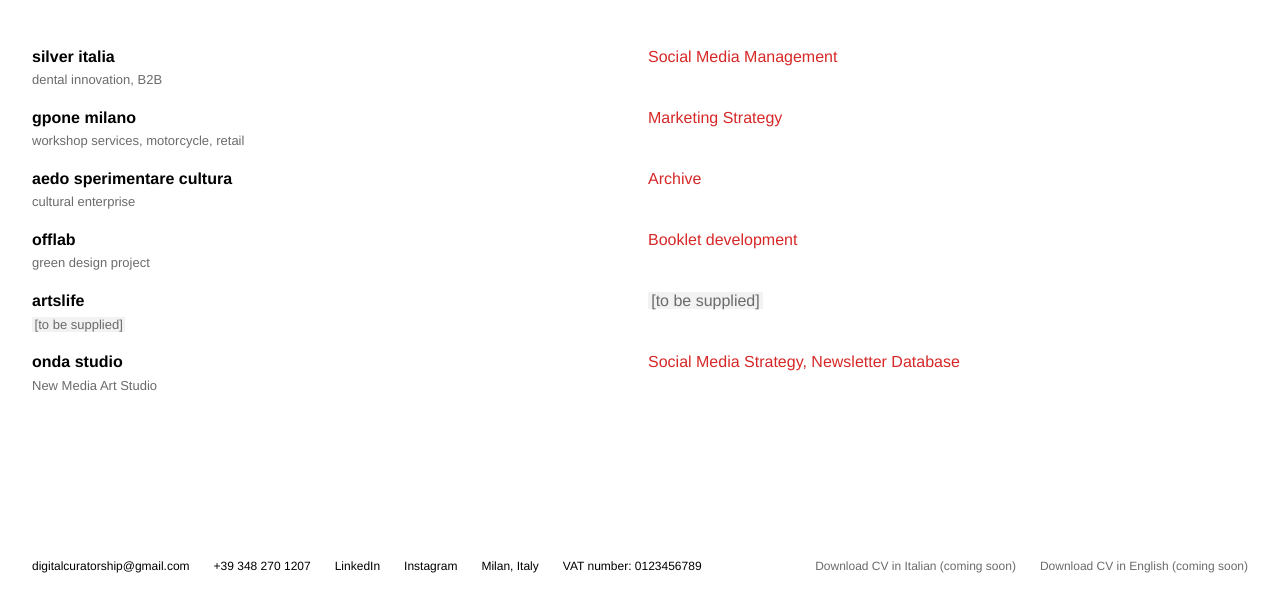
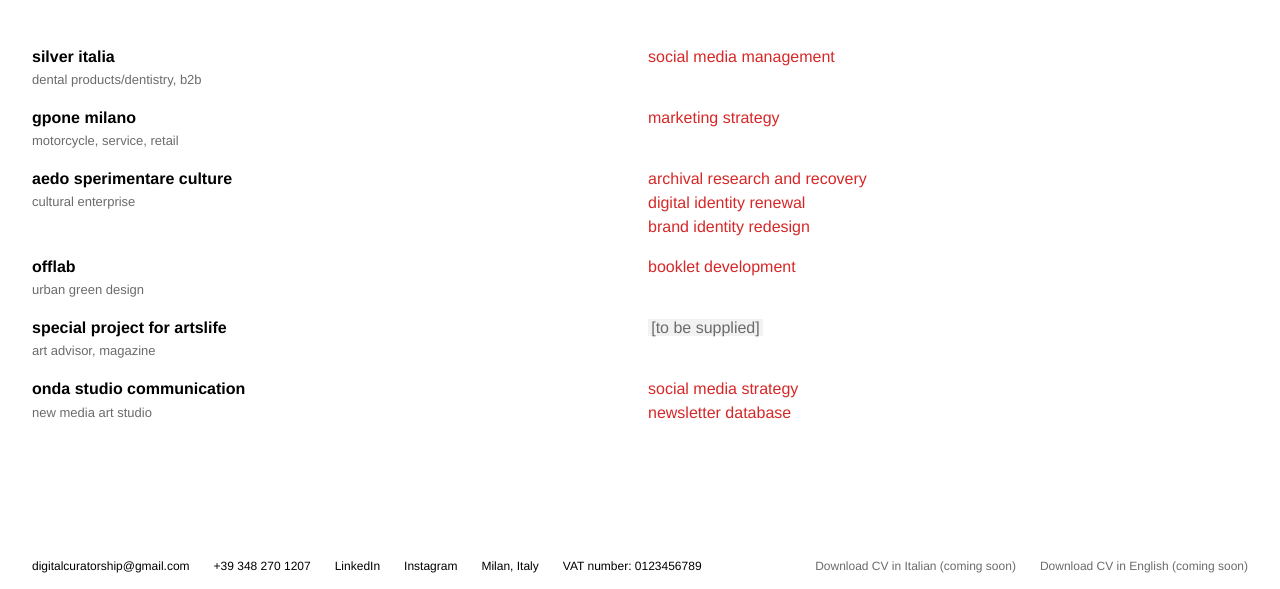
Before and after one commit to jekaterina-studio/portfolio, an Astro site: page /en/projects/communication-and-editorial in a window 1280 px wide. Shown: the part 211-800 px from the top of the page. Built offline with nearby package versions, Linux system fonts and the light colour scheme; Astro itself is replaced by a stand-in of ours.

Commit message:
Comunicazione: titles, sectors and services from comments; lowercase sector/services, one service per line
Co-Authored-By: Claude Opus 5.5 <noreply@anthropic.com>
Claude-Session: https://claude.ai/code/session_01B7KowTEw4xtxhjSX8a81SA

```diff
--- a/src/content/projects/aedo/en.yaml
+++ b/src/content/projects/aedo/en.yaml
@@ -1,8 +1,10 @@
 # Approved British English copy (portfolio_website_copy_british_english.pdf)
 sector: cultural enterprise
 keywords:
-- Archive
-title: Aedo Sperimentare Cultura
+- archival research and recovery
+- digital identity renewal
+- brand identity redesign
+title: Aedo Sperimentare Culture
 role: Communication and Project Assistant
 description: At Aedo, I contributed to the development of cultural, educational and digital projects. The experience involved research, writing, content organisation and project development support. I worked across projects with different audiences and formats, including digital archives, educational programmes, audio guides and editorial productions.
 activities:
--- a/src/content/projects/aedo/it.yaml
+++ b/src/content/projects/aedo/it.yaml
@@ -1,8 +1,10 @@
 # Approved Italian copy (portfolio_testi_italiano.pdf)
 sector: impresa culturale
 keywords:
-- Archivio
-title: Aedo Sperimentare Cultura
+- archival research and recovery
+- digital identity renewal
+- brand identity redesign
+title: Aedo Sperimentare Culture
 role: Communication and Project Assistant
 description: 'In Aedo ho collaborato allo sviluppo di progetti culturali, educativi e digitali. Un''esperienza che mi ha portata a lavorare tra ricerca, scrittura, organizzazione dei contenuti e supporto alla progettazione. Ho partecipato a progetti diversi per destinatari e linguaggi: archivi digitali, percorsi educativi, audioguide e produzioni editoriali.'
 activities:
--- a/src/content/projects/artslife/en.yaml
+++ b/src/content/projects/artslife/en.yaml
@@ -1,5 +1,6 @@
 # Approved British English copy (portfolio_website_copy_british_english.pdf)
-title: ArtsLife
+sector: art advisor, magazine
+title: Special project for ArtsLife
 role: Strategic and Editorial Consultancy
 description: My contribution focused on developing an editorial proposal for the exhibition's communication and, subsequently, for ArtsLife's digital presence, with particular attention to content for Instagram, Facebook and LinkedIn.
 activities:
--- a/src/content/projects/artslife/it.yaml
+++ b/src/content/projects/artslife/it.yaml
@@ -1,5 +1,6 @@
 # Approved Italian copy (portfolio_testi_italiano.pdf)
-title: ArtsLife
+sector: art advisor, magazine
+title: Special project per ArtsLife
 role: consulenza strategica ed editoriale
 description: Il mio contributo ha riguardato lo sviluppo di una proposta editoriale per la comunicazione della mostra e, in un secondo momento, della presenza digitale di ArtsLife, con particolare attenzione ai contenuti per Instagram, Facebook e LinkedIn.
 activities:
--- a/src/content/projects/gpone-milano/en.yaml
+++ b/src/content/projects/gpone-milano/en.yaml
@@ -1,5 +1,5 @@
 # Approved British English copy (portfolio_website_copy_british_english.pdf)
-sector: workshop services, motorcycle, retail
+sector: motorcycle, service, retail
 keywords:
 - Marketing Strategy
 title: GPone Milano
--- a/src/content/projects/gpone-milano/it.yaml
+++ b/src/content/projects/gpone-milano/it.yaml
@@ -1,5 +1,5 @@
 # Approved Italian copy (portfolio_testi_italiano.pdf)
-sector: servizio officina, motorcycle, retail
+sector: motorcycle, service, retail
 keywords:
 - Marketing Strategy
 title: GPone Milano
--- a/src/content/projects/offlab-urban-green-design/en.yaml
+++ b/src/content/projects/offlab-urban-green-design/en.yaml
@@ -1,5 +1,5 @@
 # Approved British English copy (portfolio_website_copy_british_english.pdf)
-sector: green design project
+sector: urban green design
 keywords:
 - Booklet development
 title: OFFLab
--- a/src/content/projects/offlab-urban-green-design/it.yaml
+++ b/src/content/projects/offlab-urban-green-design/it.yaml
@@ -1,5 +1,5 @@
 # Approved Italian copy (portfolio_testi_italiano.pdf)
-sector: progetto green design
+sector: urban green design
 keywords:
 - Sviluppo Opuscolo
 title: OFFLab
--- a/src/content/projects/onda-studio/en.yaml
+++ b/src/content/projects/onda-studio/en.yaml
@@ -1,9 +1,9 @@
 # Approved British English copy (portfolio_website_copy_british_english.pdf)
-sector: New Media Art Studio
+sector: new media art studio
 keywords:
 - Social Media Strategy
 - Newsletter Database
-title: Onda Studio
+title: Onda Studio communication
 role: Communication, Partnerships and Business Development Coordinator
 description: Onda Studio is a new media art studio developing audiovisual installations and interactive projects. I contributed to project and business development, research into international opportunities and the preparation of proposals and presentation materials. A cross-functional role involving artists, designers, partners and external stakeholders.
 activities:
--- a/src/content/projects/onda-studio/it.yaml
+++ b/src/content/projects/onda-studio/it.yaml
@@ -1,9 +1,9 @@
 # Approved Italian copy (portfolio_testi_italiano.pdf)
-sector: New Media Art Studio
+sector: new media art studio
 keywords:
 - Social Media Strategy
 - Newsletter Database
-title: Onda Studio
+title: Comunicazione Onda Studio
 role: Communication, Partnerships and Business Development Coordinator
 description: Onda Studio è uno studio di new media art che sviluppa installazioni audiovisive e progetti interattivi. Ho collaborato alle attività di sviluppo progettuale e commerciale, alla ricerca di opportunità internazionali e alla preparazione di proposte e materiali di presentazione. Un lavoro trasversale, a contatto con artisti, progettisti, partner e interlocutori esterni.
 activities:
--- a/src/content/projects/silver-italia/en.yaml
+++ b/src/content/projects/silver-italia/en.yaml
@@ -1,5 +1,5 @@
 # Approved British English copy (portfolio_website_copy_british_english.pdf)
-sector: dental innovation, B2B
+sector: dental products/dentistry, b2b
 keywords:
 - Social Media Management
 title: Silver Italia
--- a/src/content/projects/silver-italia/it.yaml
+++ b/src/content/projects/silver-italia/it.yaml
@@ -1,5 +1,5 @@
 # Approved Italian copy (portfolio_testi_italiano.pdf)
-sector: innovazione odontoiatrica, B2B
+sector: prodotti dental/odontoiatria, b2b
 keywords:
 - Social Media Management
 title: Silver Italia
--- a/src/pages/[...locale]/projects/[area]/index.astro
+++ b/src/pages/[...locale]/projects/[area]/index.astro
@@ -36,7 +36,7 @@ const listName = (title: string) => title.toLowerCase().replace(/[,\-]/g, ' ').r
             <span class="case__name">{listName(p.text.title)}</span>
             <span class="case__sector">{p.text.sector ?? <span class="tbs" data-placeholder>[{t('toSupply', locale)}]</span>}</span>
           </a>
-          <span class="case__service">{p.text.keywords?.length ? p.text.keywords.join(', ') : <span class="tbs" data-placeholder>[{t('toSupply', locale)}]</span>}</span>
+          <span class="case__service">{p.text.keywords?.length ? p.text.keywords.map((k) => <span class="case__service-item">{k}</span>) : <span class="tbs" data-placeholder>[{t('toSupply', locale)}]</span>}</span>
         </li>
       ))}
     </ul>
@@ -60,7 +60,10 @@ const listName = (title: string) => title.toLowerCase().replace(/[,\-]/g, ' ').r
   .case__main { display: block; }
   .case__name { display: block; font-weight: 700; }
   .case__sector { display: block; font-size: var(--fs-small); color: var(--color-muted); margin-top: 0.1rem; }
+  /* sector and services in lowercase (owner request); one service per line */
+  .case__sector, .case__service { text-transform: lowercase; }
   .case__service { color: var(--color-accent); }
+  .case__service-item { display: block; }
   .case__main:hover .case__name, .case__main:focus-visible .case__name { color: var(--color-accent); }
   .tbs { background: #f2f2f2; color: var(--color-muted); padding: 0 0.2em; }
   @media (max-width: 47.99rem) {
```
